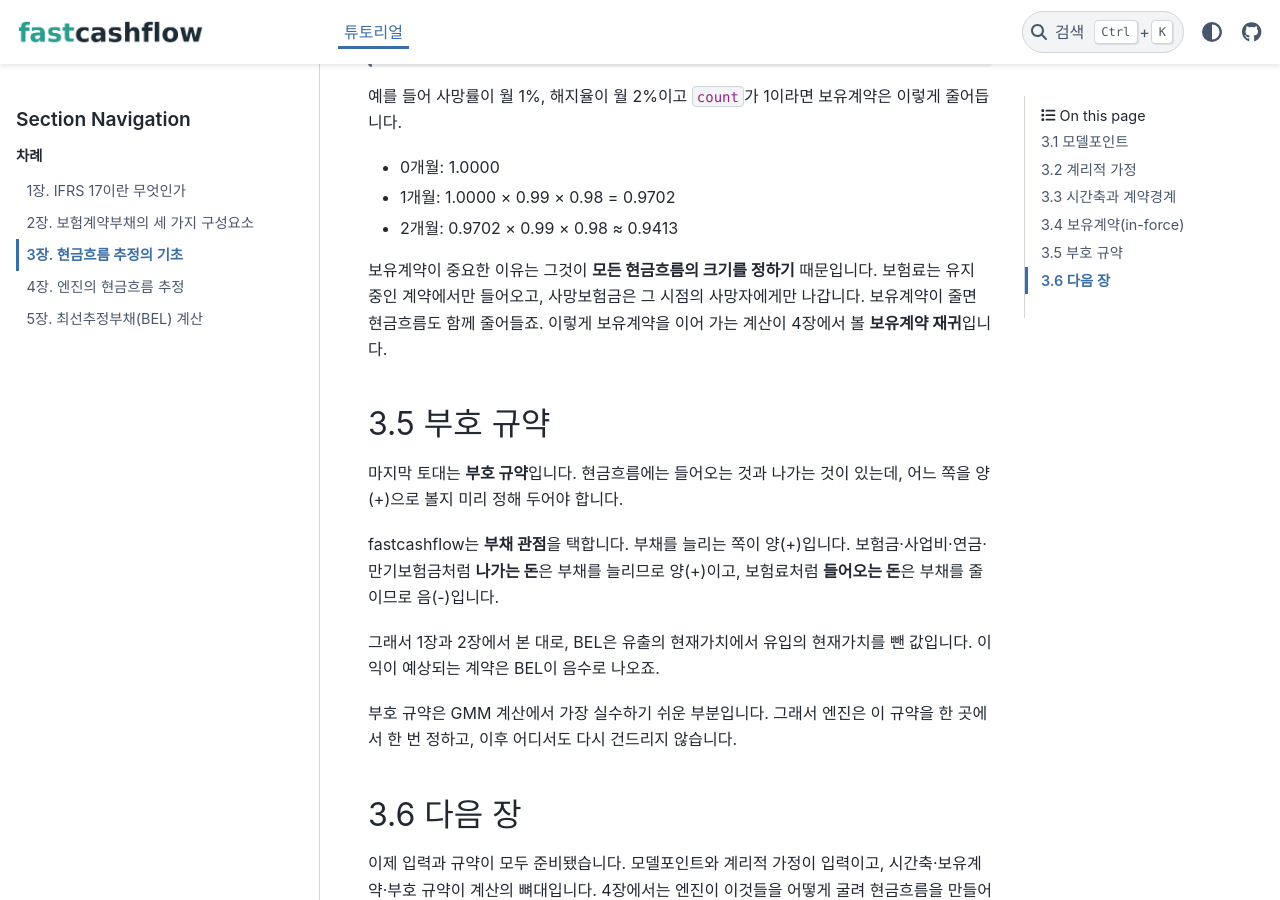
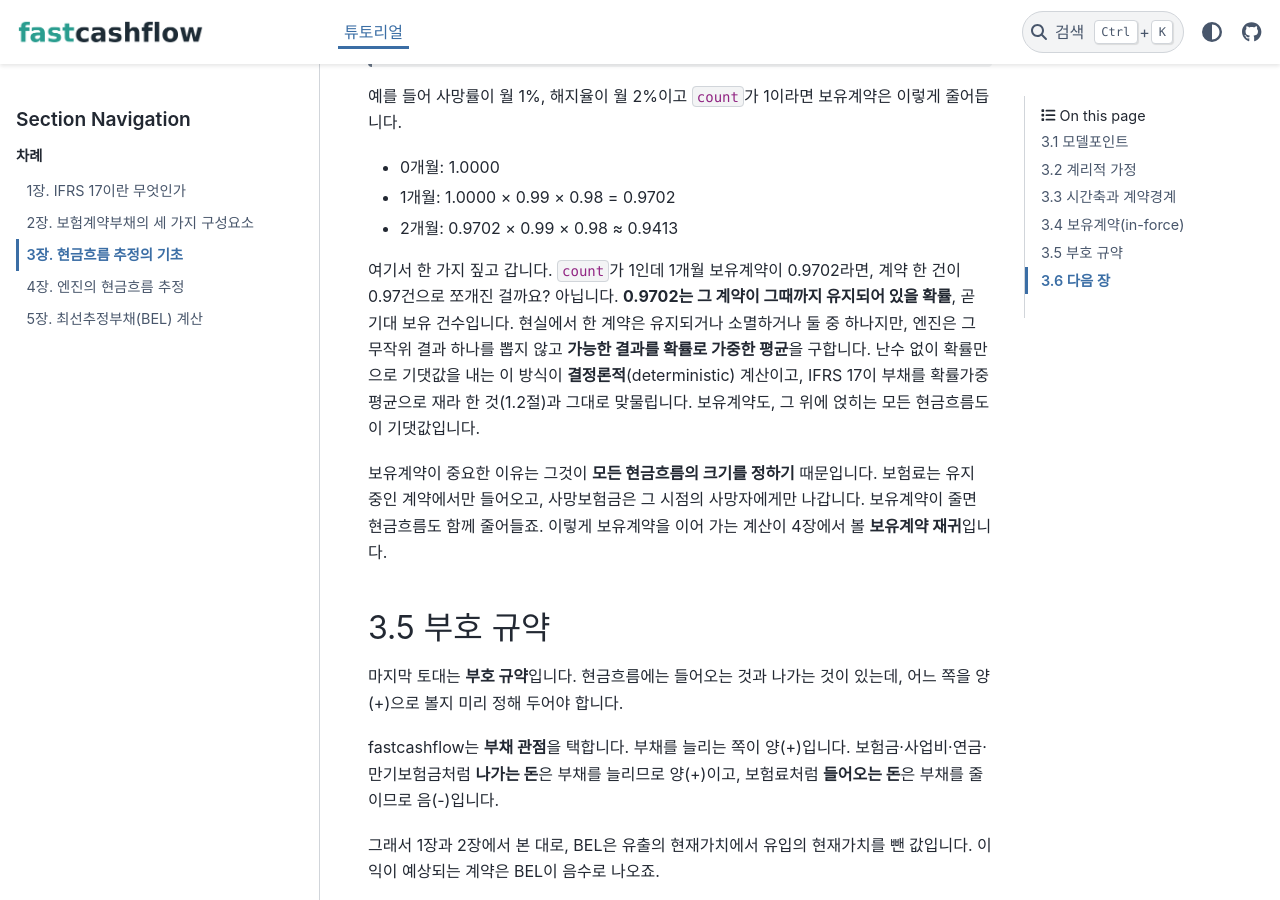
Before and after one commit to seokhoonj/fastcashflow, a Sphinx documentation site: the page built from docs/tutorial/03-cashflow-basis.md, in a window 1280 px wide and 900 px high, scrolled down 2571 px. Built offline with Sphinx 7.4.7 and the PyData theme 0.15.4, drawn with Linux system fonts in a browser that asks for light colours.

Commit message:
Explain the deterministic projection and polish chapters 3-5

```diff
--- a/docs/tutorial/03-cashflow-basis.md
+++ b/docs/tutorial/03-cashflow-basis.md
@@ -122,6 +122,16 @@ fastcashflow가 다루는 보장성 상품에서는 그 범위가 곧 보험기
 - 1개월: 1.0000 × 0.99 × 0.98 = 0.9702
 - 2개월: 0.9702 × 0.99 × 0.98 ≈ 0.9413
 
+여기서 한 가지 짚고 갑니다. `count`가 1인데 1개월 보유계약이
+0.9702라면, 계약 한 건이 0.97건으로 쪼개진 걸까요? 아닙니다.
+**0.9702는 그 계약이 그때까지 유지되어 있을 확률**, 곧 기대 보유
+건수입니다. 현실에서 한 계약은 유지되거나 소멸하거나 둘 중 하나지만,
+엔진은 그 무작위 결과 하나를 뽑지 않고 **가능한 결과를 확률로 가중한
+평균**을 구합니다. 난수 없이 확률만으로 기댓값을 내는 이 방식이
+**결정론적**(deterministic) 계산이고, IFRS 17이 부채를 확률가중평균으로
+재라 한 것(1.2절)과 그대로 맞물립니다. 보유계약도, 그 위에 얹히는
+모든 현금흐름도 이 기댓값입니다.
+
 보유계약이 중요한 이유는 그것이 **모든 현금흐름의 크기를 정하기**
 때문입니다. 보험료는 유지 중인 계약에서만 들어오고, 사망보험금은 그
 시점의 사망자에게만 나갑니다. 보유계약이 줄면 현금흐름도 함께
```
Also changed, not shown: docs/tutorial/04-how-the-engine-runs.md (+1 -1 lines), docs/tutorial/05-bel-calculation.md (+7 -5 lines).
